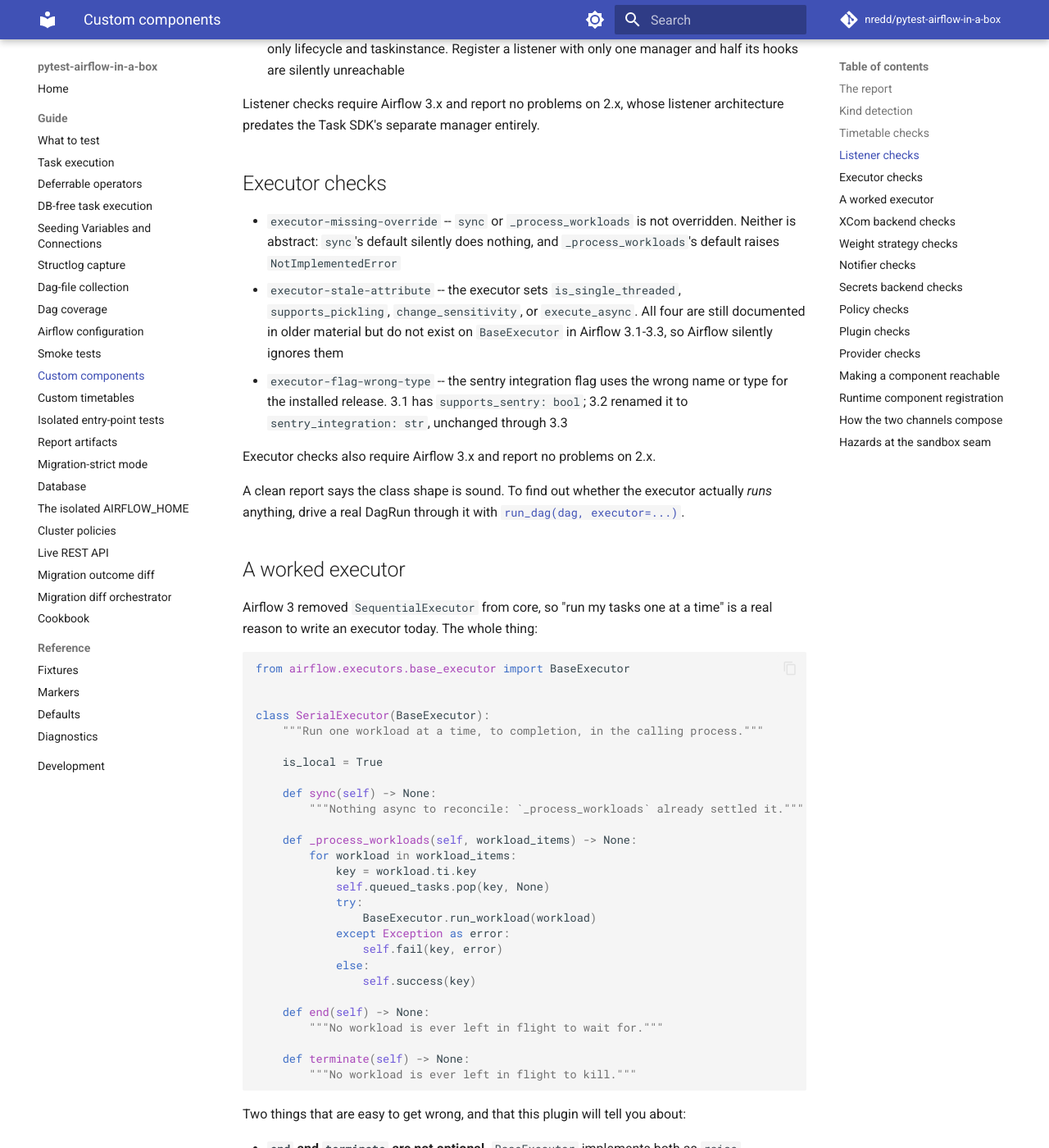
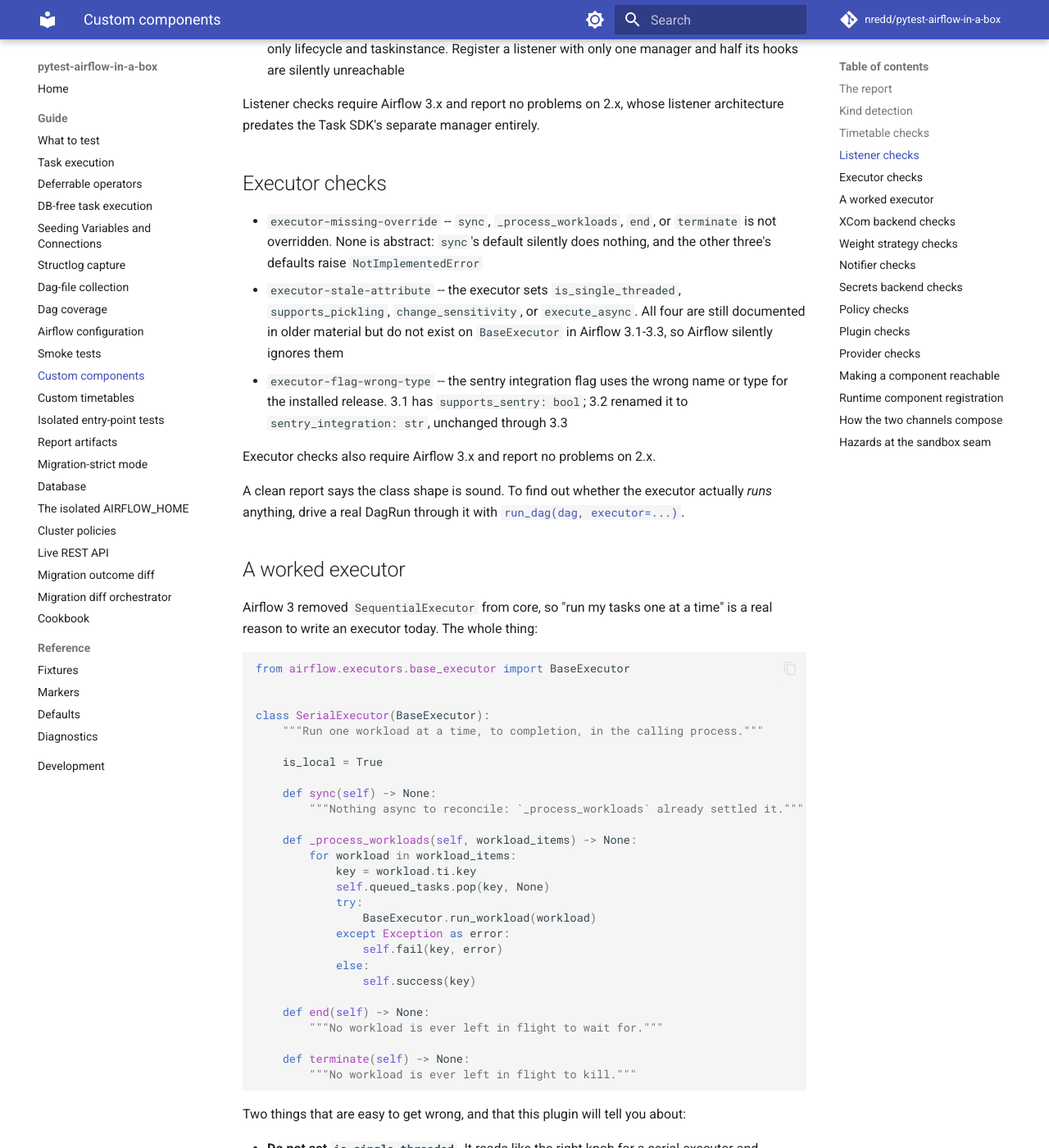
Before and after one commit to nredd/pytest-airflow-in-a-box, an MkDocs documentation site: the page built from docs/guide/custom-components.md, in a window 1280 px wide and 1400 px high, scrolled down 2498 px. Shown: the whole window at 82% size. Built offline with MkDocs 1.6.1 and Material for MkDocs 9.7.7, drawn with Linux system fonts in a browser that asks for light colours; comment, search, counter and statistics services are not loaded; some of the changed text lies outside the part shown.

Commit message:
Require overriding BaseExecutor.end and .terminate in check_component
Changes:
- Add `end` and `terminate` to `_EXECUTOR_REQUIRED_OVERRIDES` in `_compat/components.py`, with matching `_OVERRIDE_HINTS` entries. Both raise `NotImplementedError` unconditionally on `BaseExecutor`, same as `_process_workloads`, but neither was previously required
- Update `docs/guide/custom-components.md`'s `executor-missing-override` bullet to name all four required methods, and drop the now-redundant "end and terminate are not optional" note from the worked-executor example
- Add `end`/`terminate` no-op overrides to every minimal executor test fixture that previously only implemented `sync`/`_process_workloads` (`_CleanExecutor` in `tests/test_components.py`, plus the sandbox/channel-interaction pytester fixtures), so they keep passing the now-stricter check
- Add `changelog.d/231.changed.md`

Co-Authored-By: Claude Sonnet 5 <noreply@anthropic.com>

```diff
--- a/docs/guide/custom-components.md
+++ b/docs/guide/custom-components.md
@@ -104,9 +104,9 @@ architecture predates the Task SDK's separate manager entirely.
 
 ## Executor checks
 
-- `executor-missing-override` -- `sync` or `_process_workloads` is not overridden. Neither
-  is abstract: `sync`'s default silently does nothing, and `_process_workloads`'s default
-  raises `NotImplementedError`
+- `executor-missing-override` -- `sync`, `_process_workloads`, `end`, or `terminate` is
+  not overridden. None is abstract: `sync`'s default silently does nothing, and the other
+  three's defaults raise `NotImplementedError`
 - `executor-stale-attribute` -- the executor sets `is_single_threaded`, `supports_pickling`,
   `change_sensitivity`, or `execute_async`. All four are still documented in older material
   but do not exist on `BaseExecutor` in Airflow 3.1-3.3, so Airflow silently ignores them
@@ -157,9 +157,6 @@ class SerialExecutor(BaseExecutor):
 
 Two things that are easy to get wrong, and that this plugin will tell you about:
 
-- **`end` and `terminate` are not optional.** `BaseExecutor` implements both as
-  `raise NotImplementedError`, so an executor that skips them blows up at teardown, after
-  an otherwise successful run. An executor-driven `run_dag` names the missing method.
 - **Do not set `is_single_threaded`.** It reads like the right knob for a serial executor
   and `BaseExecutor` no longer looks at it, which is exactly what `executor-stale-attribute`
   is for.
```
Also changed, not shown: changelog.d/231.changed.md (added, +4 -0 lines), 4 other files.
